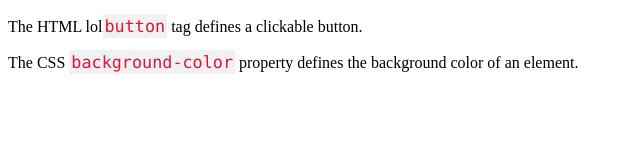
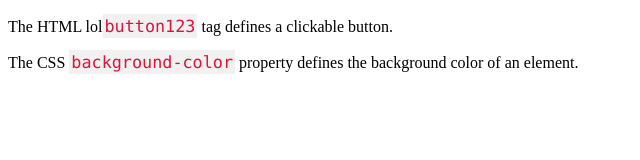
Before and after one commit to pracanowy06/2-projekt, a plain HTML site: page index.html in a window 1280 px wide. Shown: the full height of the page, 0-640 px from the left. Drawn offline with Linux system fonts and the light colour scheme.

Commit message:
Update index.html

```diff
--- a/index.html
+++ b/index.html
@@ -13,7 +13,7 @@ code {
 </head>
 <body>
 
-<p>The HTML lol<code>button</code> tag defines a clickable button.</p>
+<p>The HTML lol<code>button123</code> tag defines a clickable button.</p>
 <p>The CSS <code>background-color</code> property defines the background color of an element.</p>
 
 </body>
```
